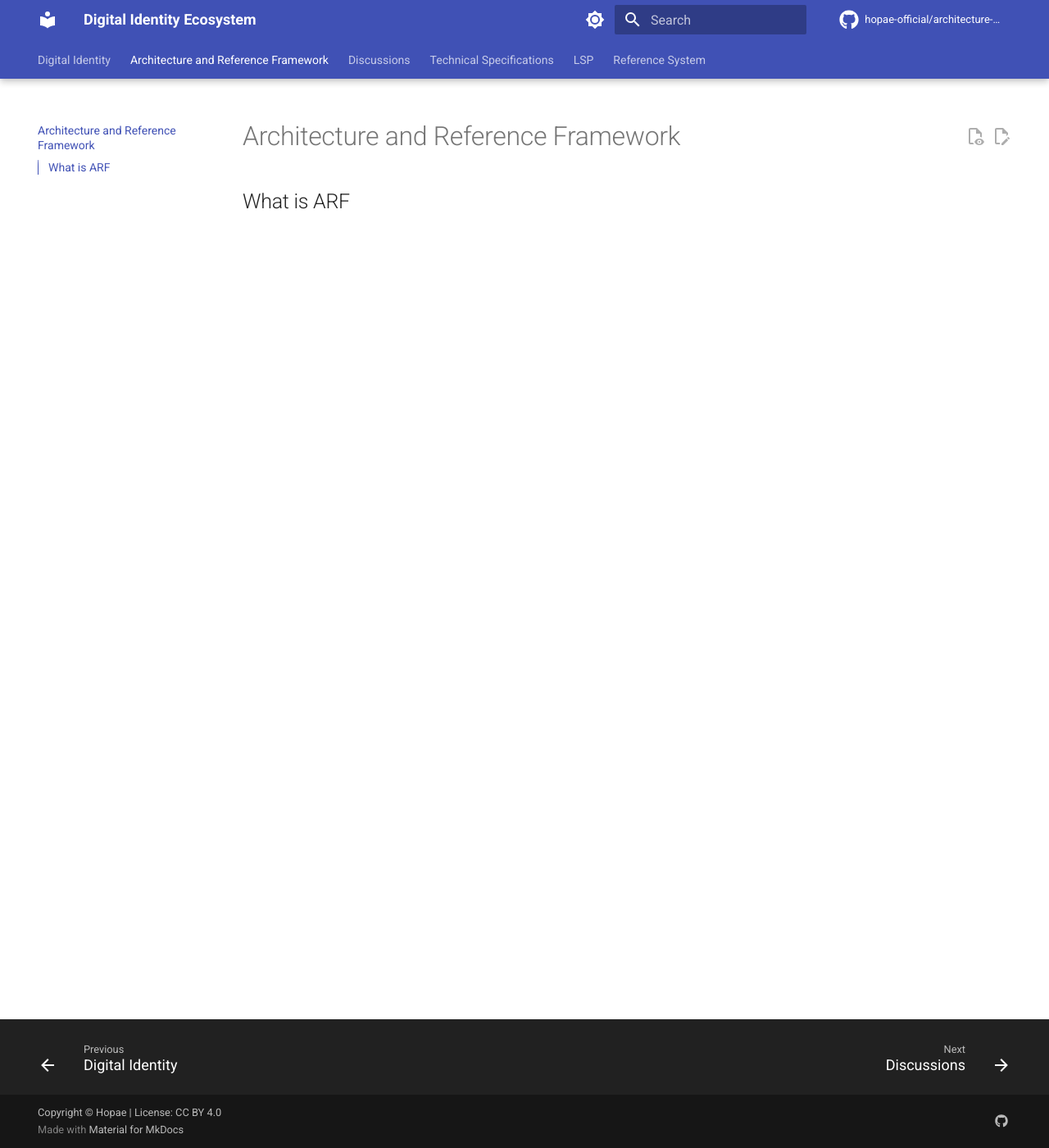
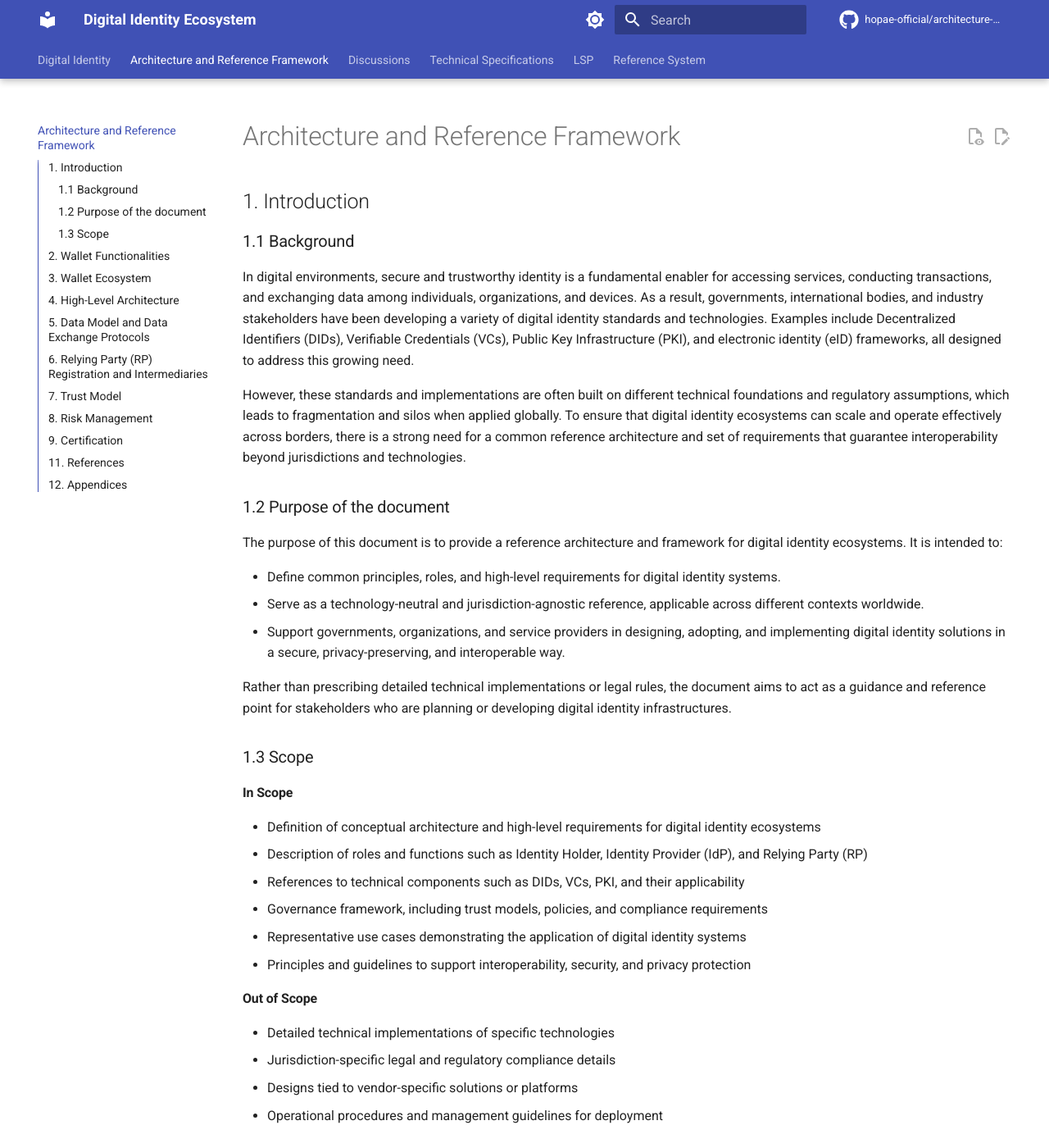
Before and after one commit to hopae-official/architecture-and-reference-framework, an MkDocs documentation site: the page built from docs/arf.md, in a window 1280 px wide and 1400 px high. Shown: the whole window at 82% size. Built offline with MkDocs 1.6.1 and Material for MkDocs 9.7.7, drawn with Linux system fonts in a browser that asks for light colours; comment, search, counter and statistics services are not loaded; the version menu is left out; some of the changed text lies outside the part shown.

Commit message:
doc: add intro for arf

```diff
--- a/docs/arf.md
+++ b/docs/arf.md
@@ -1,3 +1,79 @@
 # Architecture and Reference Framework
 
-## What is ARF
+## 1. Introduction
+
+### 1.1 Background
+
+In digital environments, secure and trustworthy identity is a fundamental enabler for accessing services, conducting transactions, and exchanging data among individuals, organizations, and devices.
+As a result, governments, international bodies, and industry stakeholders have been developing a variety of digital identity standards and technologies. Examples include Decentralized Identifiers (DIDs), Verifiable Credentials (VCs), Public Key Infrastructure (PKI), and electronic identity (eID) frameworks, all designed to address this growing need.
+
+However, these standards and implementations are often built on different technical foundations and regulatory assumptions, which leads to fragmentation and silos when applied globally. To ensure that digital identity ecosystems can scale and operate effectively across borders, there is a strong need for a common reference architecture and set of requirements that guarantee interoperability beyond jurisdictions and technologies.
+
+### 1.2 Purpose of the document
+
+The purpose of this document is to provide a reference architecture and framework for digital identity ecosystems.
+It is intended to:
+
+- Define common principles, roles, and high-level requirements for digital identity systems.
+- Serve as a technology-neutral and jurisdiction-agnostic reference, applicable across different contexts worldwide.
+- Support governments, organizations, and service providers in designing, adopting, and implementing digital identity solutions in a secure, privacy-preserving, and interoperable way.
+
+Rather than prescribing detailed technical implementations or legal rules, the document aims to act as a guidance and reference point for stakeholders who are planning or developing digital identity infrastructures.
+
+### 1.3 Scope
+
+#### In Scope
+
+- Definition of conceptual architecture and high-level requirements for digital identity ecosystems
+- Description of roles and functions such as Identity Holder, Identity Provider (IdP), and Relying Party (RP)
+- References to technical components such as DIDs, VCs, PKI, and their applicability
+- Governance framework, including trust models, policies, and compliance requirements
+- Representative use cases demonstrating the application of digital identity systems
+- Principles and guidelines to support interoperability, security, and privacy protection
+
+#### Out of Scope
+
+- Detailed technical implementations of specific technologies
+- Jurisdiction-specific legal and regulatory compliance details
+- Designs tied to vendor-specific solutions or platforms
+- Operational procedures and management guidelines for deployment
+
+## 2. Wallet Functionalities
+
+TBD
+
+## 3. Wallet Ecosystem
+
+TBD
+
+## 4. High-Level Architecture
+
+TBD
+
+## 5. Data Model and Data Exchange Protocols
+
+TBD
+
+## 6. Relying Party (RP) Registration and Intermediaries
+
+TBD
+
+## 7. Trust Model
+
+TBD
+
+## 8. Risk Management
+
+TBD
+
+## 9. Certification
+
+TBD
+
+## 11. References
+
+TBD
+
+## 12. Appendices
+
+TBD
```
